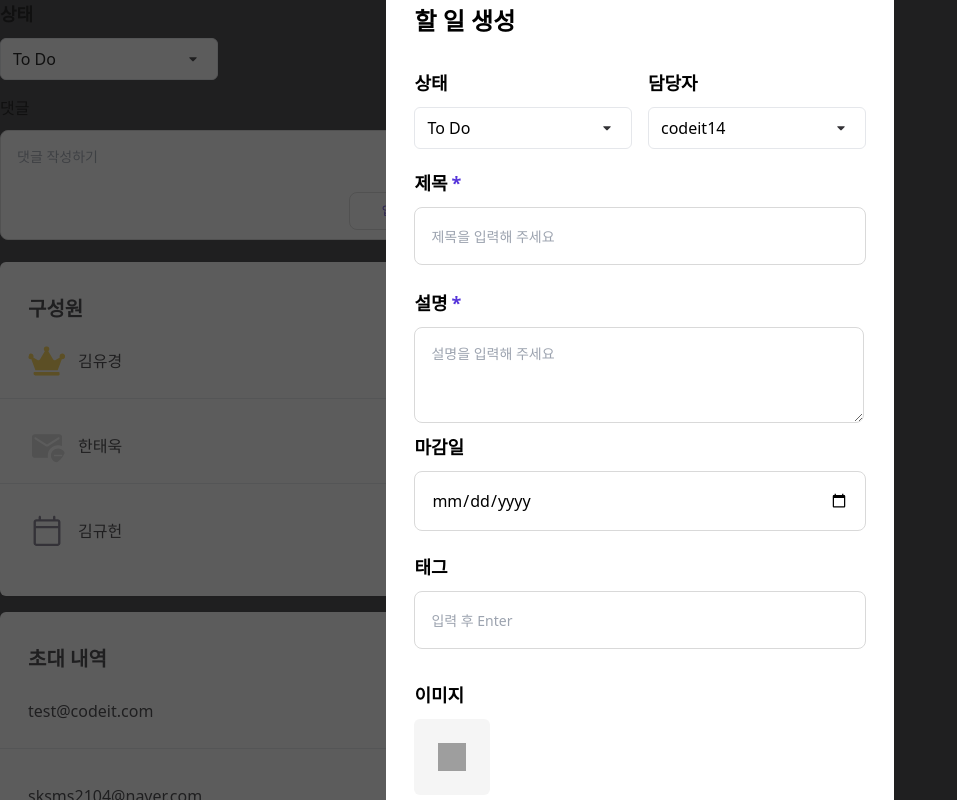
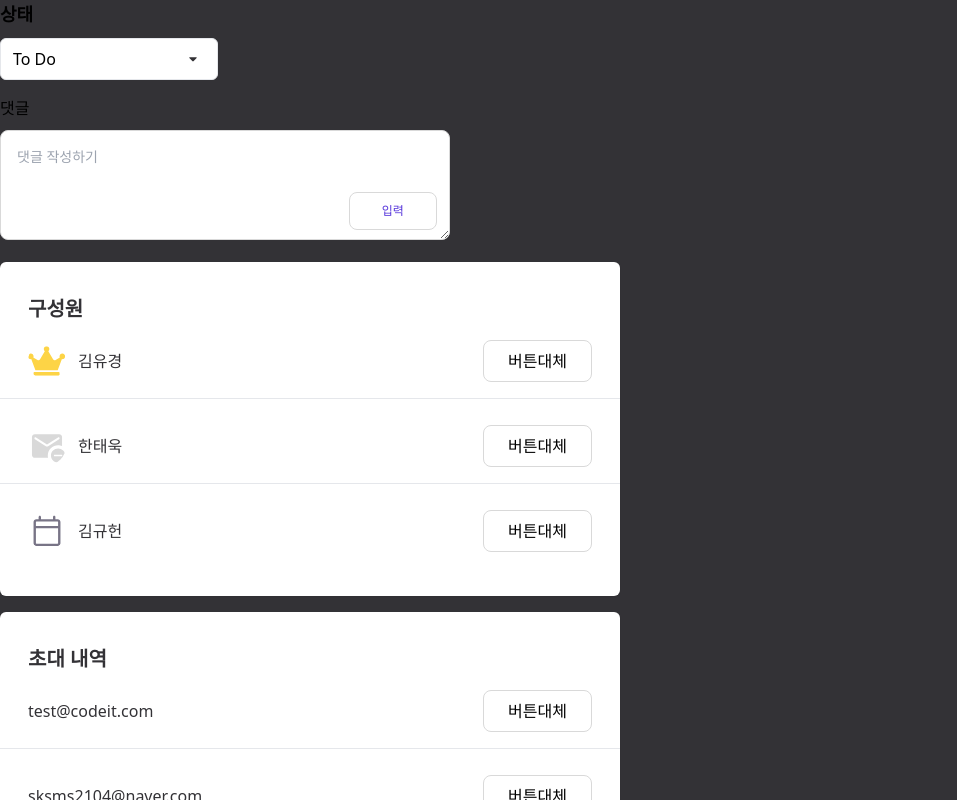
Before and after one commit to Sprint-Part3-Team14/Taskify, a Next.js app: page /modal in a window 1280 px wide. Shown: the top 800 px of the page, without its empty margins (0-957 px from the left). Built offline with nearby package versions, Linux system fonts and the light colour scheme; grey boxes are pictures that could not be loaded.

Commit message:
♻️ Refactor : modify imageInput

```diff
--- a/app/modal/page.tsx
+++ b/app/modal/page.tsx
@@ -13,7 +13,6 @@ const modalTest = () => {
       <ModalTextarea />
       <MemberTable />
       <InvitationHistory />
-      <CreateWorkModal handleModal={() => {}} />
     </div>
   );
 };
--- a/components/Modal/WorkModal/CreateWorkModal.tsx
+++ b/components/Modal/WorkModal/CreateWorkModal.tsx
@@ -70,14 +70,14 @@ const CreateWorkModal = ({ handleModal }: { handleModal: () => void }) => {
           <p className='flex gap-1 font-extrabold text-lg'>이미지</p>
           <label htmlFor='image-upload' className='flex flex-col gap-2.5 font-extrabold text-lg'>
             {!selectImage ? (
-              <div className='bg-[#f5f5f5] rounded-md flex justify-center items-center p-6 w-[4.75rem] h-[4.75rem] cursor-pointer'>
+              <div className='bg-[#f5f5f5] rounded-md flex justify-center items-center p-6 w-[4.75rem] h-[4.75rem]'>
                 <div className='relative w-7 h-7'>
                   <Image fill src='/icon/violet_plus.svg' alt='이미지 추가하기' id='input-image' />
                 </div>
               </div>
             ) : (
               <>
-                <div className='relative w-[4.75rem] h-[4.75rem] rounded-md overflow-hidden cursor-pointer'>
+                <div className='relative w-[4.75rem] h-[4.75rem] rounded-md overflow-hidden'>
                   <div className='w-[1.4375rem] h-[1.4375rem] absolute top-1/2 left-1/2 -translate-x-1/2 -translate-y-1/2 z-20'>
                     <Image fill src='/icon/edit.svg' alt='이미지 변경하기' />
                   </div>
```
